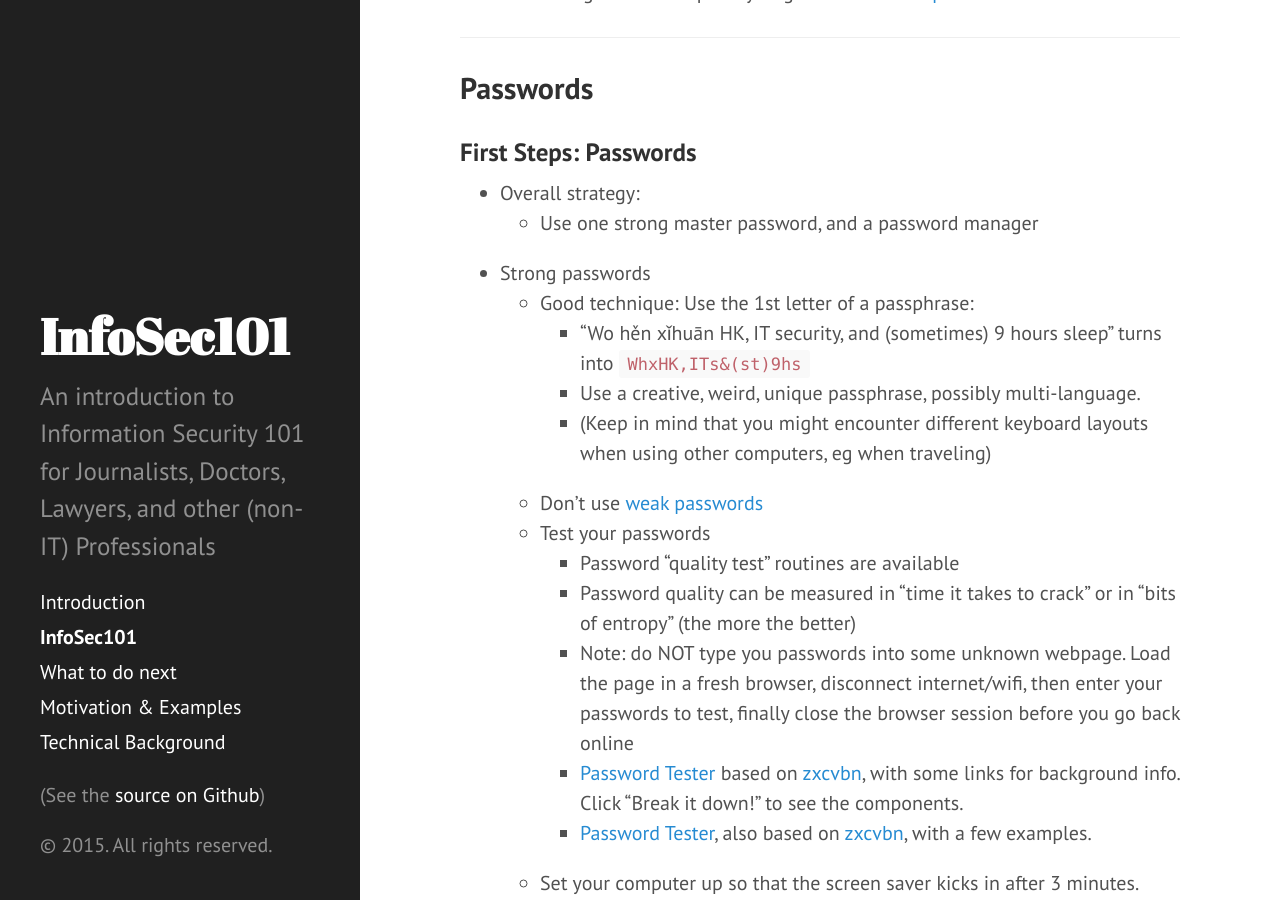
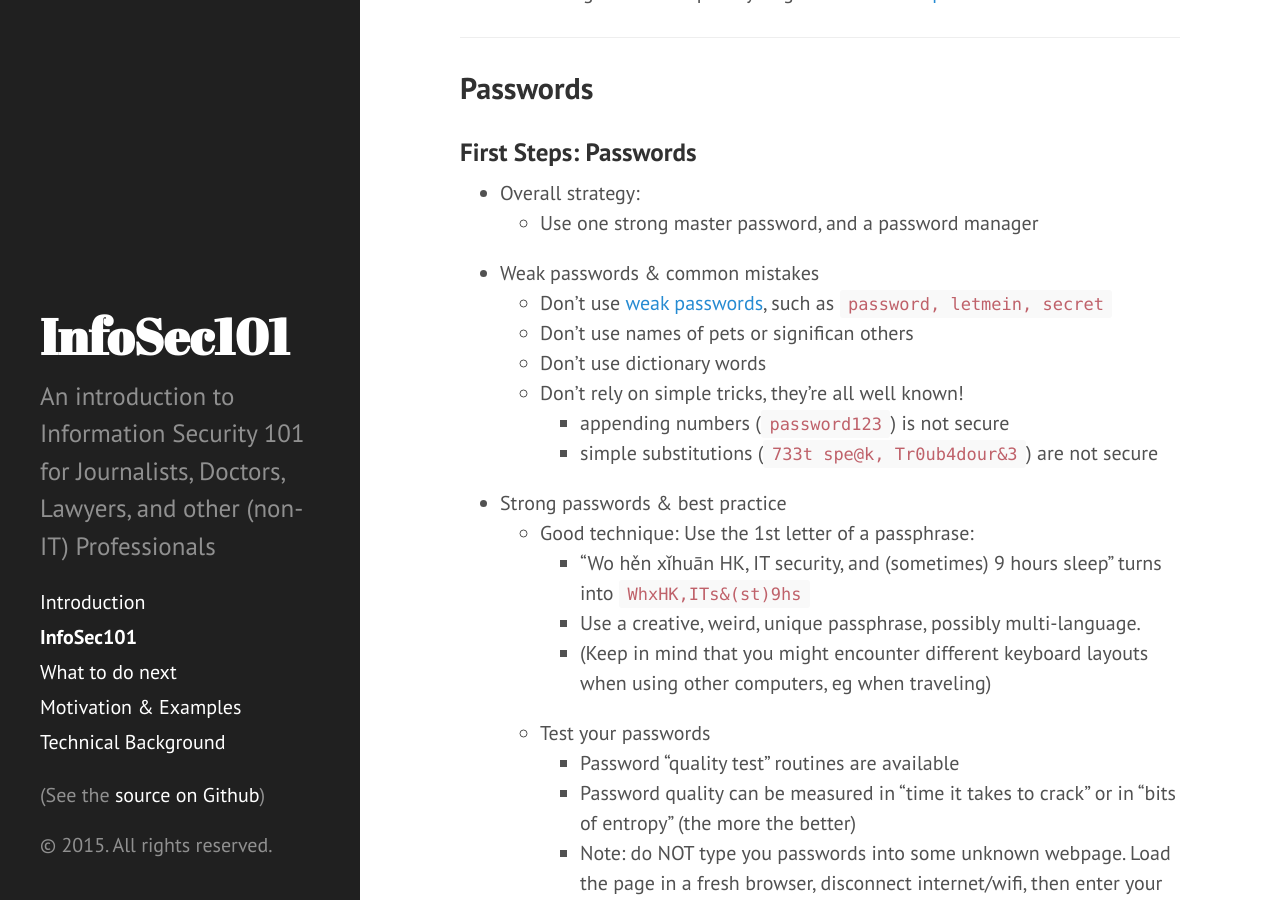
Before and after one commit to fabianlischka/InfoSec101, a Jekyll site: the page built from p1-InfoSec101.md, in a window 1280 px wide and 900 px high, scrolled down 814 px. Built offline with Jekyll 4.4.1, drawn with Linux system fonts in a browser that asks for light colours; Markdown is read by kramdown in place of the engine named in the settings.

Commit message:
more about strong/weak passwords

```diff
--- a/p1-InfoSec101.md
+++ b/p1-InfoSec101.md
@@ -29,12 +29,18 @@ from: "Piled Higher and Deeper" by Jorge Cham at [www.phdcomics.com](http://www.
 
 - Overall strategy:
     - Use one strong master password, and a password manager
-- Strong passwords
+- Weak passwords & common mistakes
+    - Don't use [weak passwords](https://en.wikipedia.org/wiki/Password_strength#Examples_of_weak_passwords), such as `password, letmein, secret`
+    - Don't use names of pets or significan others
+    - Don't use dictionary words
+    - Don't rely on simple tricks, they're all well known!
+        - appending numbers (`password123`) is not secure
+        - simple substitutions (`733t spe@k, Tr0ub4dour&3`) are not secure
+- Strong passwords & best practice
     - Good technique: Use the 1st letter of a passphrase:
         - "Wo hěn xǐhuān HK, IT security, and (sometimes) 9 hours sleep" turns into `WhxHK,ITs&(st)9hs`
         - Use a creative, weird, unique passphrase, possibly multi-language.
         - (Keep in mind that you might encounter different keyboard layouts when using other computers, eg when traveling)
-    - Don't use [weak passwords](https://en.wikipedia.org/wiki/Password_strength#Examples_of_weak_passwords)
     - Test your passwords
         - Password "quality test" routines are available
         - Password quality can be measured in "time it takes to crack" or in "bits of entropy" (the more the better)
```
